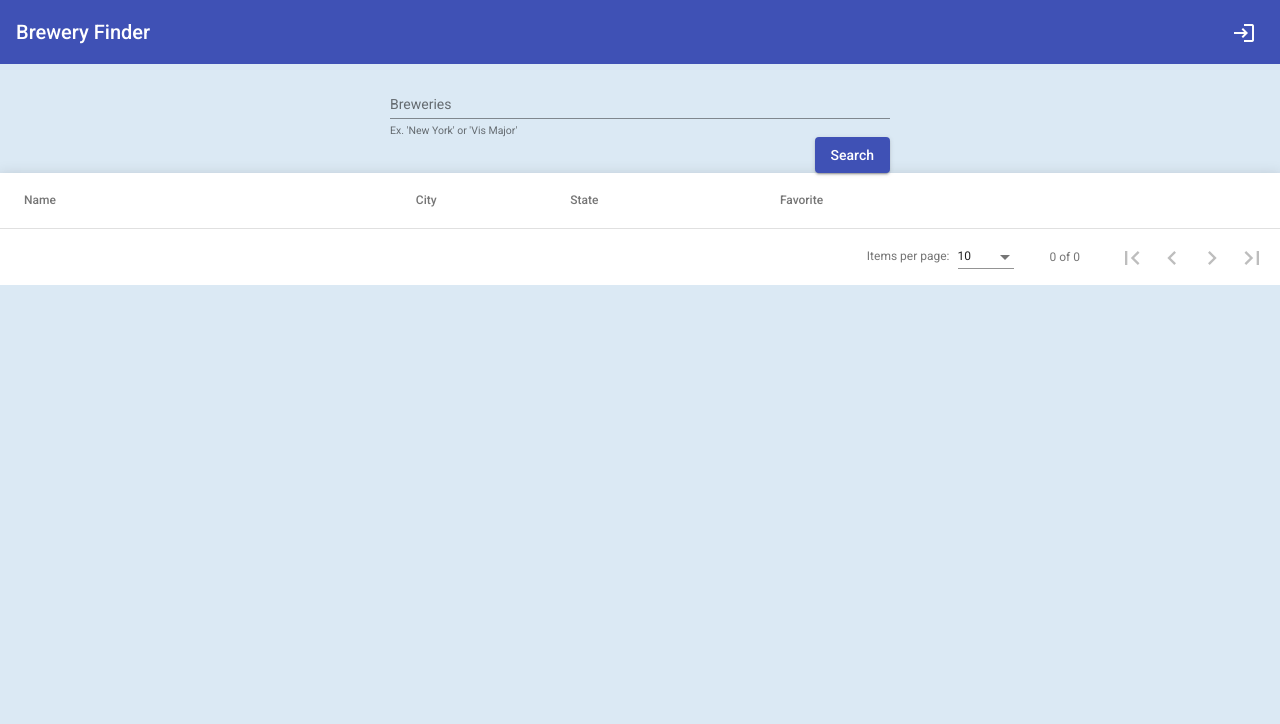
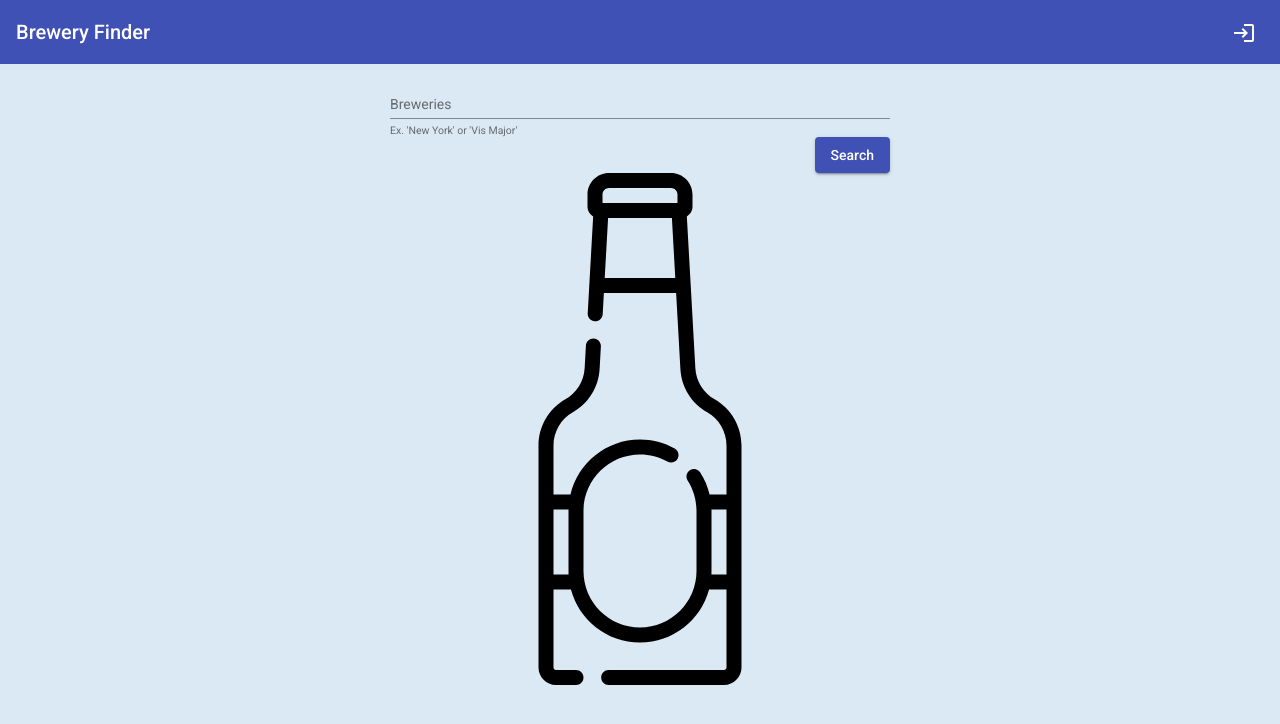
Before and after one commit to gsloup/Brewery-Tracker-Angular-Application, an Angular app: page /search in a window 1280 px wide. Shown: the top 724 px of the page. Built offline with nearby package versions, Linux system fonts and the light colour scheme.

Commit message:
adds a placeholder image on search and formatting

```diff
--- a/src/app/search/search.component.html
+++ b/src/app/search/search.component.html
@@ -1,21 +1,27 @@
-<form class="search-form margin-auto">
+<form class="search-form margin-auto" style='text-align: right;'>
   <mat-form-field class="full-width">
     <mat-label>Breweries</mat-label>
     <input matInput placeholder="Search..." id="search">
     <mat-hint align="start">Ex. 'New York' or 'Vis Major'</mat-hint>
   </mat-form-field>
 
-  <button class="float-right" mat-raised-button color='primary' (click)='getBreweries()'>Search</button>
+  <button  mat-raised-button color='primary' (click)='getBreweries()'>Search</button>
 </form>
 
+
+<img *ngIf="breweries.length === 0" style="display: block; margin: auto;" src="../../assets/brewIcons/002-beer-bottle.svg" alt="Beer picture">
+
+
 <!-- Brewery display table -->
+<div [ngClass]="{'hide-class' : breweries.length === 0}">
   <table mat-table [dataSource]="dataSource" multiTemplateDataRows class="mat-elevation-z8">
     <ng-container matColumnDef="{{column}}" *ngFor="let column of columnsToDisplay">
       <th mat-header-cell *matHeaderCellDef> {{ column | titlecase }} </th>
 
       <ng-container *ngIf="column === 'favorite'">
         <td mat-cell *matCellDef="let element">
-        <mat-checkbox [(ngModel)]="element.favorite" [checked]="element.favorite" (change)="updateFavoritesList(element)" ></mat-checkbox>
+          <mat-checkbox [(ngModel)]="element.favorite" [checked]="element.favorite"
+            (change)="updateFavoritesList(element)"></mat-checkbox>
         </td>
       </ng-container>
       <ng-container *ngIf="column !== 'favorite'">
@@ -30,10 +36,12 @@
     <!-- Expanded Content Column - The detail row is made up of this one column that spans across all columns -->
     <ng-container matColumnDef="expandedDetail">
       <td mat-cell *matCellDef="let element" [attr.colspan]="columnsToDisplay.length">
-      <div class="element-detail flex row align-center" [@detailExpand]="element == expandedElement ? 'expanded' : 'collapsed'">
+        <div class="element-detail flex row align-center"
+          [@detailExpand]="element == expandedElement ? 'expanded' : 'collapsed'">
 
           <!-- Website -->
-          <div class="flex-space-even text-center"><a [href]="element.website_url" target="_blank">{{ element.website_url }}</a></div>
+          <div class="flex-space-even text-center"><a [href]="element.website_url"
+              target="_blank">{{ element.website_url }}</a></div>
 
           <!-- Street Address -->
           <div class="flex-space-even text-center">
@@ -44,7 +52,8 @@
           </div>
 
           <!-- Phone Number -->
-          <div class="flex-space-even text-center"><a [href]='"tel:"+"element.phone"'>{{ element.phone | phoneNumber }} </a></div>
+          <div class="flex-space-even text-center"><a [href]='"tel:"+"element.phone"'>{{ element.phone | phoneNumber }}
+            </a></div>
 
         </div>
       </td>
@@ -59,3 +68,4 @@
   </table>
   <!-- Table pagination -->
   <mat-paginator [pageSizeOptions]="[10, 20]" showFirstLastButtons></mat-paginator>
+</div>
--- a/src/app/search/search.component.scss
+++ b/src/app/search/search.component.scss
@@ -6,6 +6,9 @@
 
 .full-width {
   width: 100%;
+}
+.hide-class {
+  display: none;
 }
 
 // EVERYTHING BELOW IS FOR THE TABLE FORMATTING
```
Lines whose indentation alone changed are shown as unchanged.
